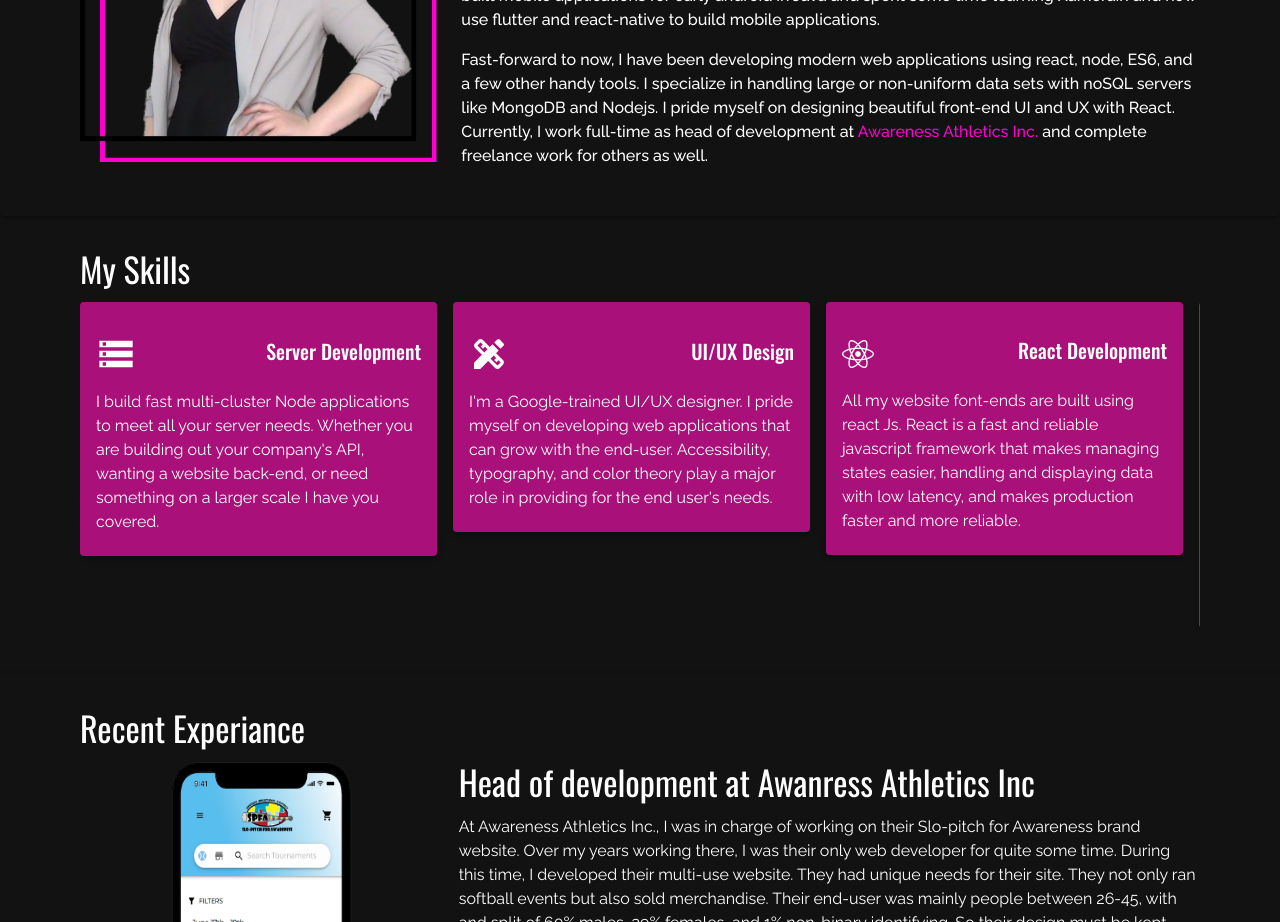
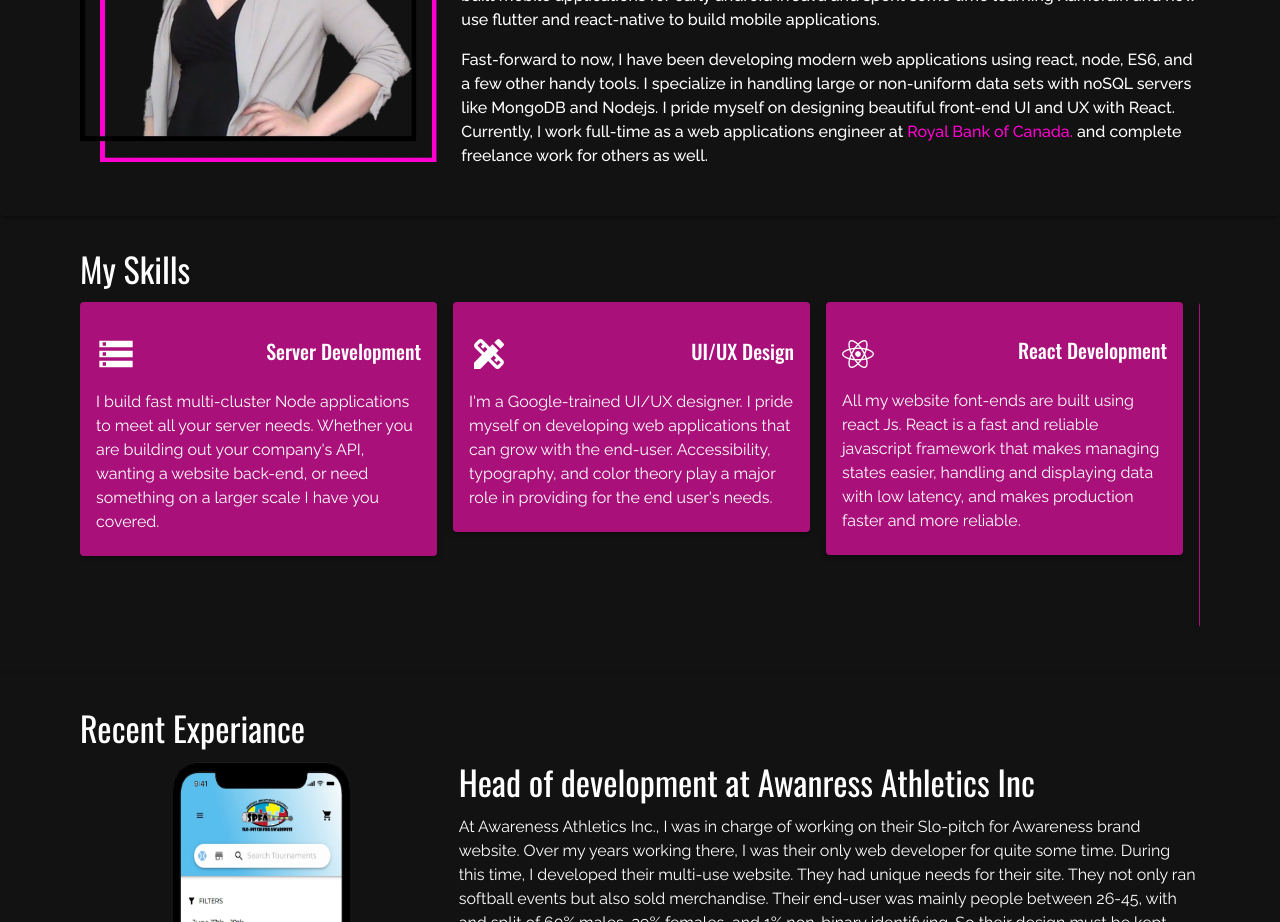
Before and after one commit to EmmaHoll97/portfolio, a React (Create React App) app: page / in a window 1280 px wide. Shown: the part 1180-2102 px from the top of the page. Built offline with nearby package versions, Linux system fonts and the light colour scheme.

Commit message:
updated current employeer

```diff
--- a/src/Pages/Home.js
+++ b/src/Pages/Home.js
@@ -147,7 +147,7 @@
                             Fast-forward to now, I have been developing modern web applications using react, node, ES6, and a few
                             other handy tools. I specialize in handling large or non-uniform data sets with noSQL servers like MongoDB
                             and Nodejs. I pride myself on designing beautiful front-end UI and UX with React. Currently, I work
-                            full-time as head of development at <Typography color='primary' variant="p" component="span"> Awareness Athletics Inc. </Typography>
+                            full-time as a web applications engineer at <Typography color='primary' variant="p" component="span"> Royal Bank of Canada. </Typography>
                             and complete freelance work for others as well.
                         </Typography>
                     </Grid>
```
